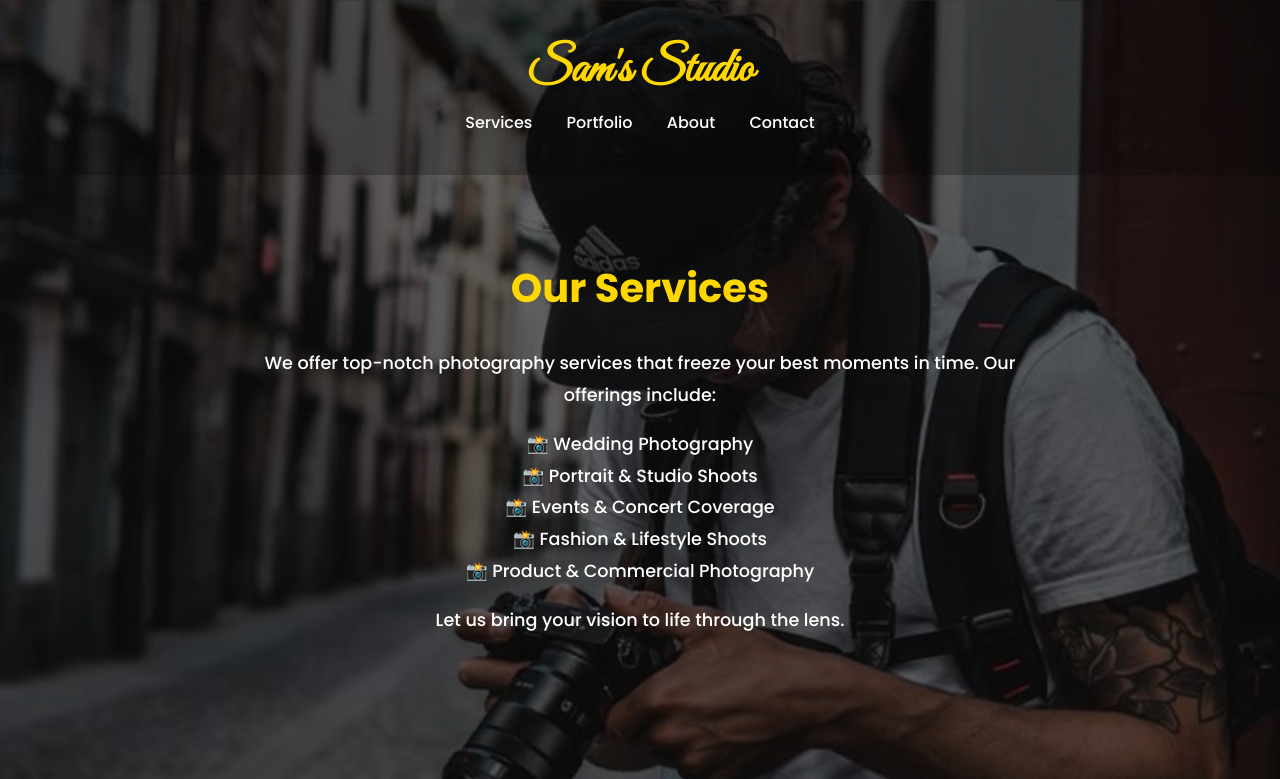
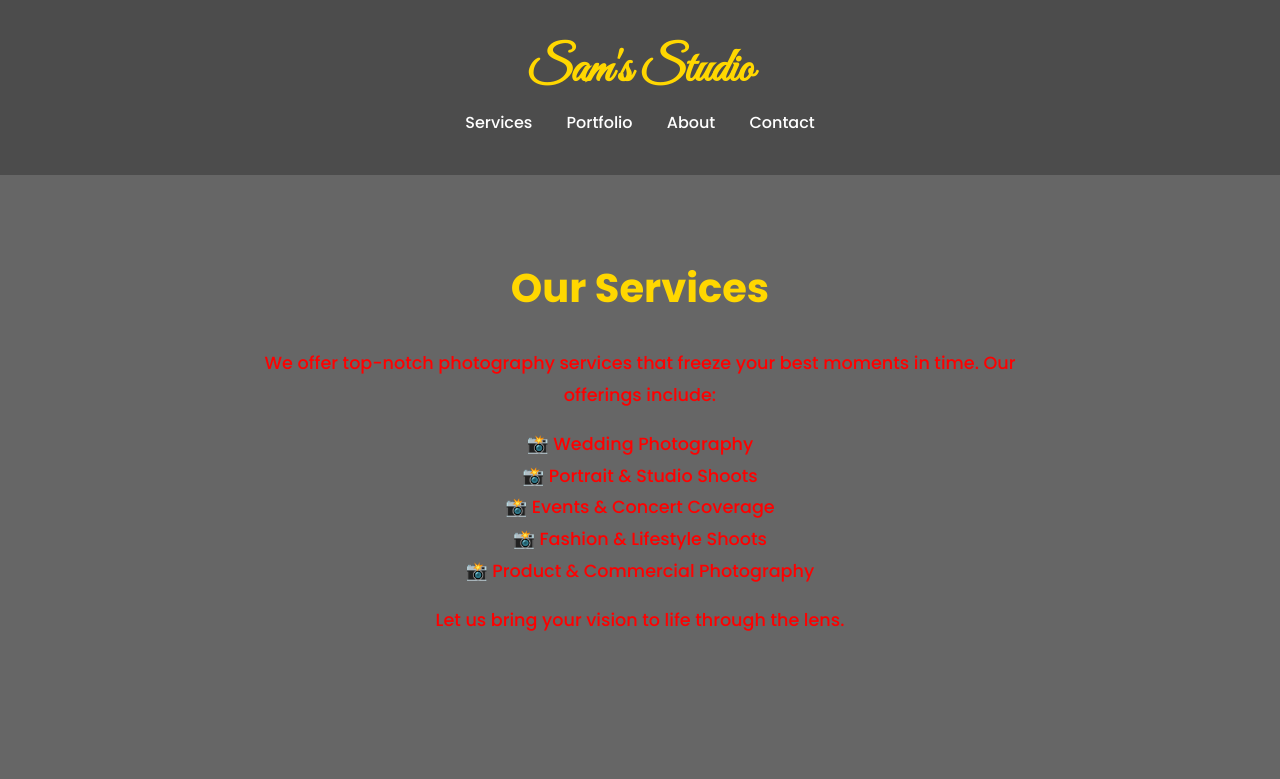
Before and after one commit to peninah713/Sams, a plain HTML site: page Index.html in a window 1280 px wide. Shown: the top 779 px of the page. Drawn offline with Linux system fonts and the light colour scheme.

Commit message:
Update Index.html

```diff
--- a/Index.html
+++ b/Index.html
@@ -9,9 +9,9 @@
     body {
       margin: 0;
       font-family: 'Poppins', sans-serif;
-      background: url('pesh.jpeg') no-repeat center center fixed;
+      background-color:white  ;
       background-size: cover;
-      color: #fff;
+      color: red;
       overflow-x: hidden;
     }
     header {
```
